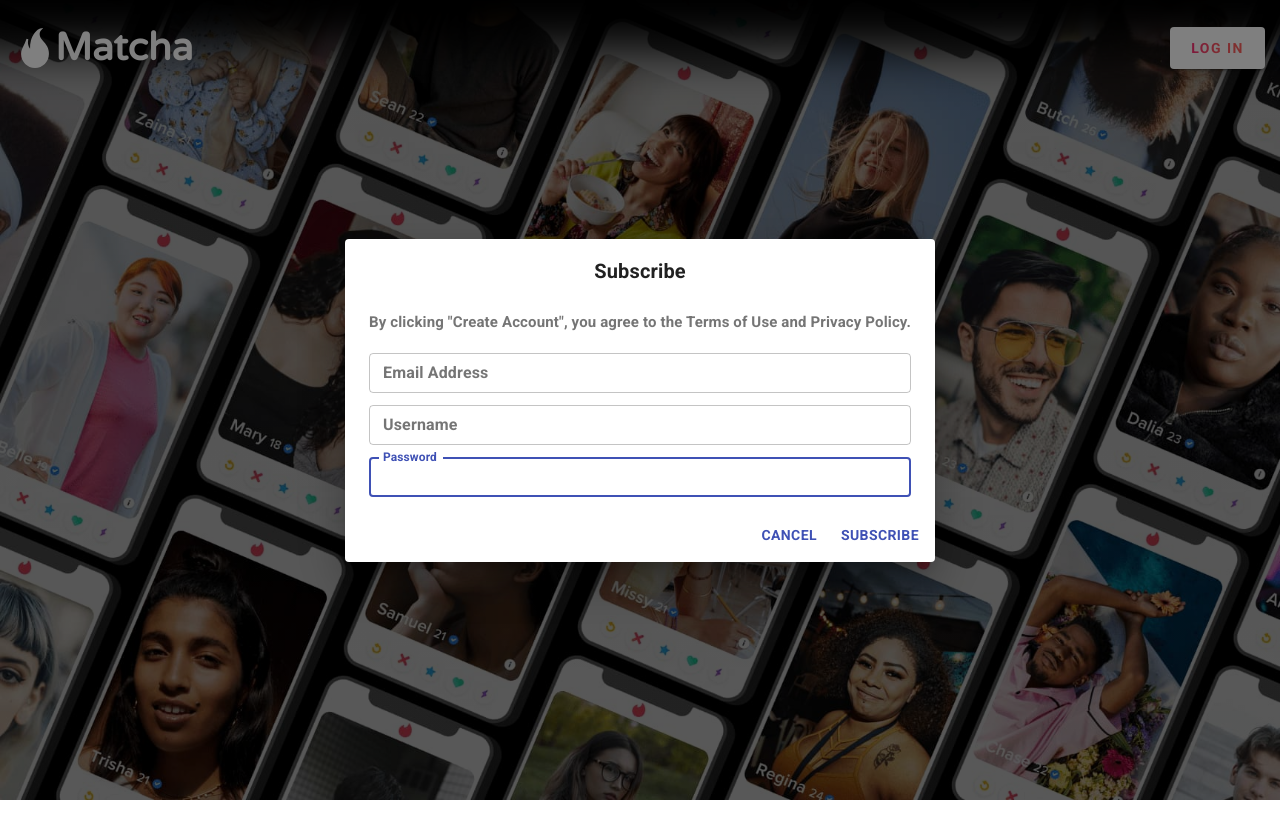
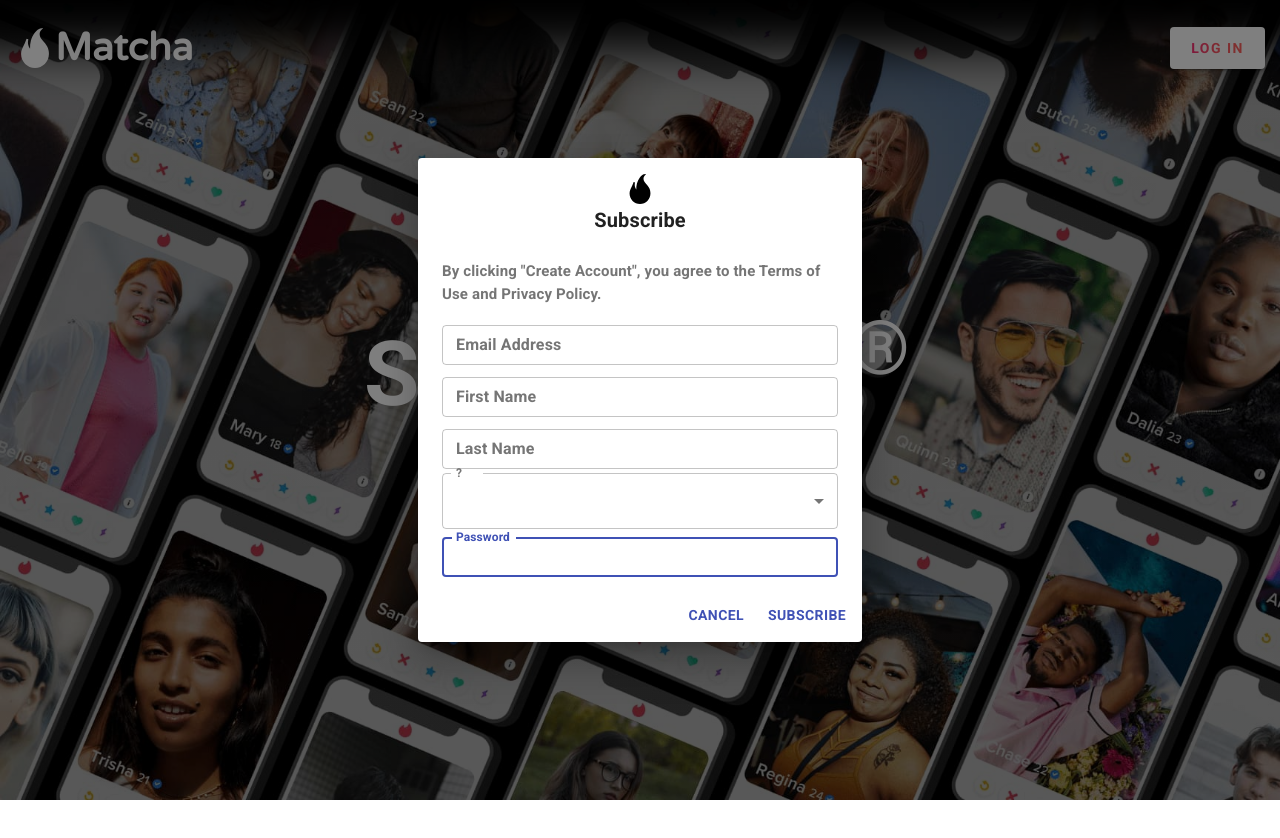
Before and after one commit to biggymarley/Matcha, a React (Create React App) app: page / in a window 1280 px wide. Both pictures are taken after a click on the button "CREATE ACCOUNT". Shown: the top 838 px of the page. Built offline with nearby package versions, Linux system fonts and the light colour scheme.

Commit message:
login page in

```diff
--- a/src/App.js
+++ b/src/App.js
@@ -2,7 +2,7 @@ import "./App.css";
 import Footer from "./content/Footer.js";
 import Header from "./content/Header.js";
 import "./content/style/style.css";
-import { Button } from "@material-ui/core";
+import { Button, Select } from "@material-ui/core";
 import Login from "./content/Login.js";
 import React from "react";
 import TextField from "@material-ui/core/TextField";
@@ -11,6 +11,11 @@ import DialogActions from "@material-ui/core/DialogActions";
 import DialogContent from "@material-ui/core/DialogContent";
 import DialogContentText from "@material-ui/core/DialogContentText";
 import DialogTitle from "@material-ui/core/DialogTitle";
+import MenuItem from "@material-ui/core/MenuItem";
+import FormControl from '@material-ui/core/FormControl';
+import InputLabel from '@material-ui/core/InputLabel';
+
+
 
 function App() {
   const [open, setOpen] = React.useState(false);
@@ -37,15 +42,28 @@ function App() {
       <div className="home">
         <div className="swip">
           <span className="swip-left">
-            Swip Left<sup>®</sup>
+            Swipe Left<sup>®</sup>
           </span>
           <div className="signup">
             <Dialog
               open={open}
               onClose={handleClose}
               aria-labelledby="form-dialog-title"
+              maxWidth="xs"
             >
-              <DialogTitle className="dialog">Subscribe</DialogTitle>
+              <DialogTitle className="dialog">
+                <div className="logo">
+                  <svg
+                    height="30px"
+                    viewBox="-78 0 512 512"
+                    width="30px"
+                    xmlns="http://www.w3.org/2000/svg"
+                  >
+                    <path d="m178.164062 512c-98.242187 0-178.164062-80.367188-178.164062-179.152344 0-43.050781 14.664062-72.320312 31.648438-106.210937 9.425781-18.820313 19.175781-38.277344 28.179687-63.105469l9.367187-25.832031c13.8125 3.382812 9.132813 2.238281 22.941407 5.621093l-3.632813 27.238282c-2.972656 22.257812 1.089844 47.503906 11.140625 69.261718 4.261719 9.230469 9.40625 17.421876 15.117188 24.230469-1.980469-36.140625 1.722656-70.976562 11.074219-103.9375 9.804687-34.550781 25.535156-66.40625 46.757812-94.6875 26.414062-35.191406 56.75-58.175781 70.816406-60.066406l39.867188-5.359375-26.828125 29.976562c-12.1875 13.613282-18.898438 31.1875-18.898438 49.484376 0 35.367187 21.695313 60.464843 46.8125 89.527343 16.105469 18.628907 34.355469 39.746094 48.179688 65.6875 16.003906 30.03125 23.78125 62.140625 23.78125 98.171875 0 98.785156-79.921875 179.152344-178.160157 179.152344zm0 0" />
+                  </svg>
+                </div>
+                Subscribe
+              </DialogTitle>
               <DialogContent>
                 <DialogContentText className="terms-actp">
                   By clicking "Create Account", you agree to the Terms of Use
@@ -64,12 +82,34 @@ function App() {
                   <TextField
                     autoFocus
                     margin="dense"
-                    id="uname"
-                    label="Username"
+                    id="fname"
+                    label="First Name"
                     type="text"
                     variant="outlined"
                     fullWidth
                   />
+                  <TextField
+                    autoFocus
+                    margin="dense"
+                    id="lname"
+                    label="Last Name"
+                    type="text"
+                    variant="outlined"
+                    fullWidth
+                  />
+                    <FormControl fullWidth variant="outlined">
+        <InputLabel id="demo-simple-select-helper-label">?</InputLabel>
+                  <Select
+                    labelId="demo-simple-select-outlined-label"
+                    id="demo-simple-select-outlined"
+                    value="Mr"
+                    // onChange={handleChange}
+                    label="Age"
+                  >
+                    <MenuItem value="">Mr</MenuItem>
+                    <MenuItem value=''>Ms</MenuItem>
+                  </Select>
+                  </FormControl>
                   <TextField
                     autoFocus
                     variant="outlined"
--- a/src/content/style/style.css
+++ b/src/content/style/style.css
@@ -5,6 +5,9 @@
   margin: 0;
   padding: 0;
   box-sizing: border-box;
+}
+body{
+  padding: 0 !important;
 }
 .body {
   width: 100%;
@@ -40,7 +43,6 @@
   background-color: rgb(255, 255, 255);
 }
 .gridlist {
-  /* width: 2000px; */
   height: 100%;
   overflow: auto;
 }
```
